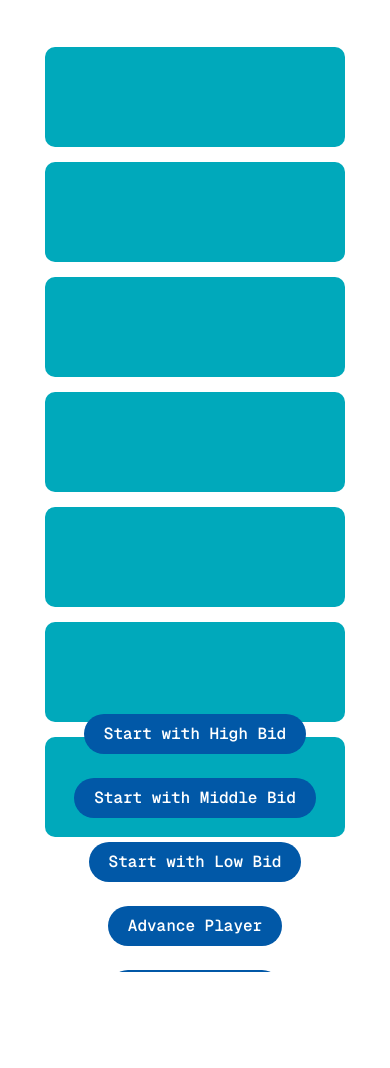
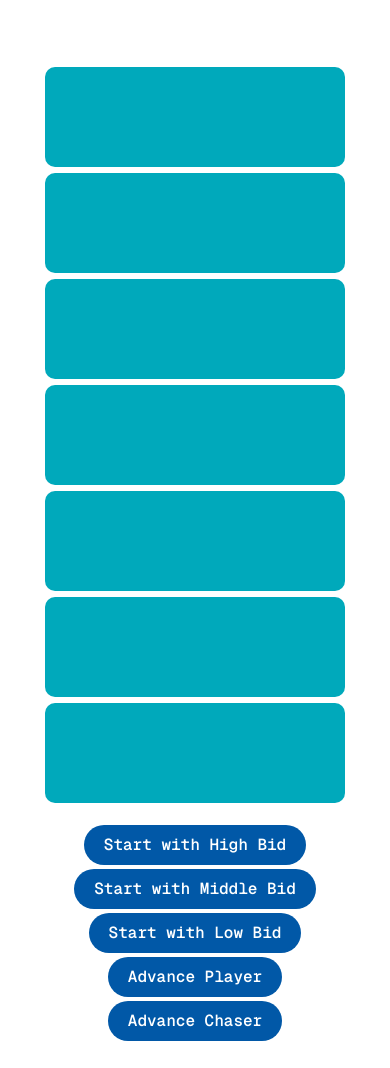
Before and after one commit to mercymorned/the-chase, a Next.js app: page / in a window 390 px wide. Before the commit the page ends 972 px from the top, so only its background shows below. Built offline with nearby package versions, Linux system fonts and the light colour scheme.

Commit message:
feat: make room for footer buttons in mobile layout
also remove an unused method causing an error

```diff
--- a/src/app/layout.js
+++ b/src/app/layout.js
@@ -13,8 +13,8 @@ const geistMono = localFont({
 });
 
 export const metadata = {
-  title: "Board Game Practice",
-  description: "Generated by create next app",
+  title: "The Chase",
+  description: "Gameboard for The Chase: Signify Task Master 2024 Edition",
 };
 
 export default function RootLayout({ children }) {
--- a/src/app/page.js
+++ b/src/app/page.js
@@ -66,7 +66,6 @@ export function Board() {
     setPlayerPosition(playerPosition);
     setAsStartingBidBar((startingBidPosition), true);
     setStartingBidPosition(startingBidPosition);
-    clearHighBid();
   };
 
   const selectLowBid = () => {
--- a/src/app/page.module.css
+++ b/src/app/page.module.css
@@ -7,7 +7,7 @@
   --button-secondary-hover: #f2f2f2;
 
   display: grid;
-  grid-template-rows: 5px 1fr 20px 10px;
+  grid-template-rows: 25px 1fr 230px;
   align-items: center;
   justify-items: center;
   min-height: 100svh;
@@ -30,7 +30,7 @@
 .main {
   display: flex;
   flex-direction: column;
-  gap: 10px;
+  gap: 1px;
   grid-row-start: 2;
 }
 
@@ -70,7 +70,7 @@ a.secondary {
 .footer {
   grid-row-start: 3;
   display: flex;
-  gap: 24px;
+  gap: 4px;
 }
 
 .footer a {
@@ -104,7 +104,7 @@ a.secondary {
 @media (max-width: 600px) {
   .page {
     padding: 32px;
-    padding-bottom: 80px;
+    padding-bottom: 20px;
   }
 
   .main {
```
